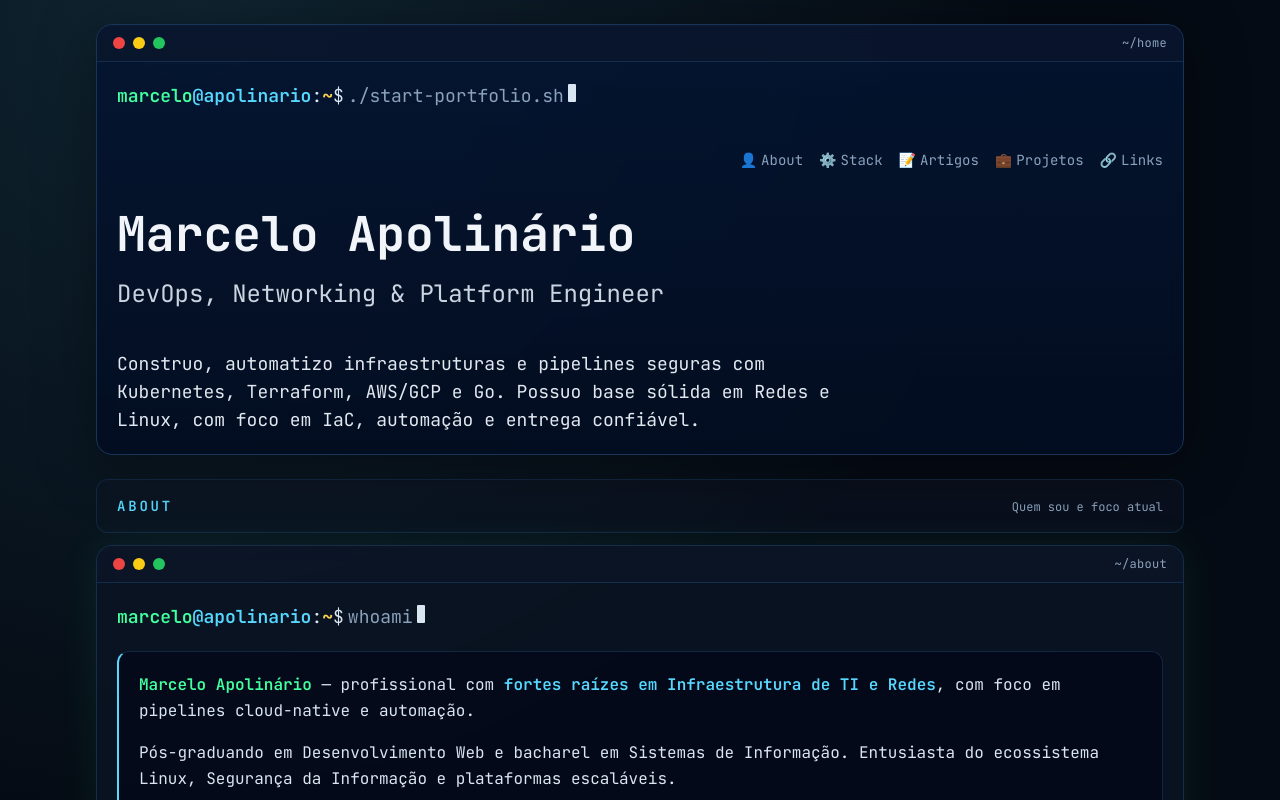
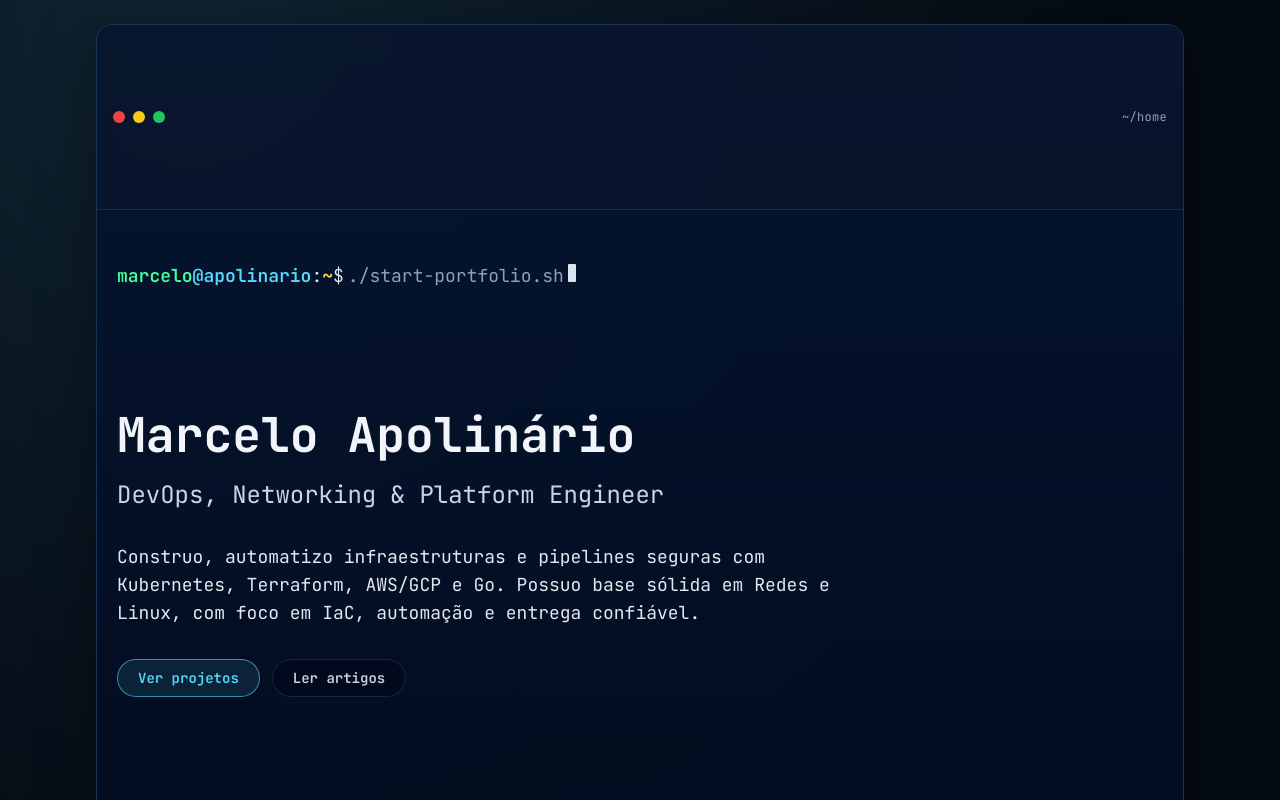
Before and after one commit to apolinario0x21/sturdy-parakeet, a Next.js app: page / in a window 1280 px wide. Shown: the top 800 px of the page. Built offline with nearby package versions, Linux system fonts and the light colour scheme.

Commit message:
refactor: convert hero to full-fold layout with primary CTAs

```diff
--- a/components/sections/Hero.tsx
+++ b/components/sections/Hero.tsx
@@ -1,40 +1,17 @@
 import { Prompt } from '@/components/Prompt';
 import { TerminalWindow } from '@/components/TerminalWindow';
 
-const sectionLinks = [
-  { href: '#about', label: 'About', icon: '👤' },
-  { href: '#stack', label: 'Stack', icon: '⚙️' },
-  { href: '#artigos', label: 'Artigos', icon: '📝' },
-  { href: '#projetos', label: 'Projetos', icon: '💼' },
-  { href: '#links', label: 'Links', icon: '🔗' }
-];
-
 export function Hero() {
   return (
-    <header className="grid w-full grid-cols-1">
+    <header className="grid min-h-screen min-h-[100svh] min-h-[100dvh] w-full grid-cols-1">
       <TerminalWindow
         title="~/home"
-        className="hero-panel grid w-full grid-cols-1 border-term-border"
+        className="hero-panel grid h-full w-full grid-cols-1 border-term-border"
       >
-        <div className="grid h-full w-full grid-cols-1 gap-6 sm:gap-8 md:gap-10">
+        <div className="flex h-full w-full flex-col justify-between gap-8 py-4 sm:gap-10 sm:py-6 md:gap-12 md:py-8">
           <Prompt command="./start-portfolio.sh" />
 
-          <nav
-            className="flex flex-wrap items-center justify-center gap-x-4 gap-y-1 text-xs text-term-mute sm:justify-end sm:text-sm"
-            aria-label="Seções da página"
-          >
-            {sectionLinks.map((section) => (
-              <a
-                key={section.href}
-                href={section.href}
-                className="inline-flex items-center gap-1 transition hover:text-term-cyan"
-              >
-                <span aria-hidden>{section.icon}</span>
-                <span>{section.label}</span>
-              </a>
-            ))}
-          </nav>
-
+          <div className="grid flex-1 content-center gap-6 sm:gap-7 md:gap-8">
             <div className="flex min-w-0 flex-col gap-4 text-center sm:gap-5 sm:text-left">
               <h1 className="break-words text-2xl font-bold leading-tight text-slate-100 sm:text-4xl md:text-5xl">
                 Marcelo Apolinário
@@ -45,9 +22,28 @@ export function Hero() {
             </div>
 
             <p className="max-w-3xl text-sm leading-relaxed text-slate-200 sm:text-base md:text-lg">
-            Construo, automatizo infraestruturas e pipelines seguras com Kubernetes, Terraform, AWS/GCP e Go.
-            Possuo base sólida em Redes e Linux, com foco em IaC, automação e entrega confiável.
+              Construo, automatizo infraestruturas e pipelines seguras com Kubernetes, Terraform, AWS/GCP e Go. Possuo base
+              sólida em Redes e Linux, com foco em IaC, automação e entrega confiável.
             </p>
+
+            <nav
+              className="flex flex-wrap items-center justify-center gap-2 sm:justify-start sm:gap-3"
+              aria-label="Ações principais"
+            >
+              <a
+                href="#projetos"
+                className="group inline-flex items-center gap-1.5 rounded-full border border-term-cyan/60 bg-term-cyan/10 px-3 py-1.5 text-xs font-semibold text-term-cyan transition hover:-translate-y-0.5 hover:border-term-cyan hover:bg-term-cyan/20 sm:gap-2 sm:px-5 sm:py-2 sm:text-sm"
+              >
+                Ver projetos
+              </a>
+              <a
+                href="#artigos"
+                className="group inline-flex items-center gap-1.5 rounded-full border border-term-border/70 bg-slate-950/50 px-3 py-1.5 text-xs font-semibold text-slate-300 transition hover:-translate-y-0.5 hover:border-term-cyan hover:text-term-cyan sm:gap-2 sm:px-5 sm:py-2 sm:text-sm"
+              >
+                Ler artigos
+              </a>
+            </nav>
+          </div>
         </div>
       </TerminalWindow>
     </header>
```
Lines whose indentation alone changed are shown as unchanged.
